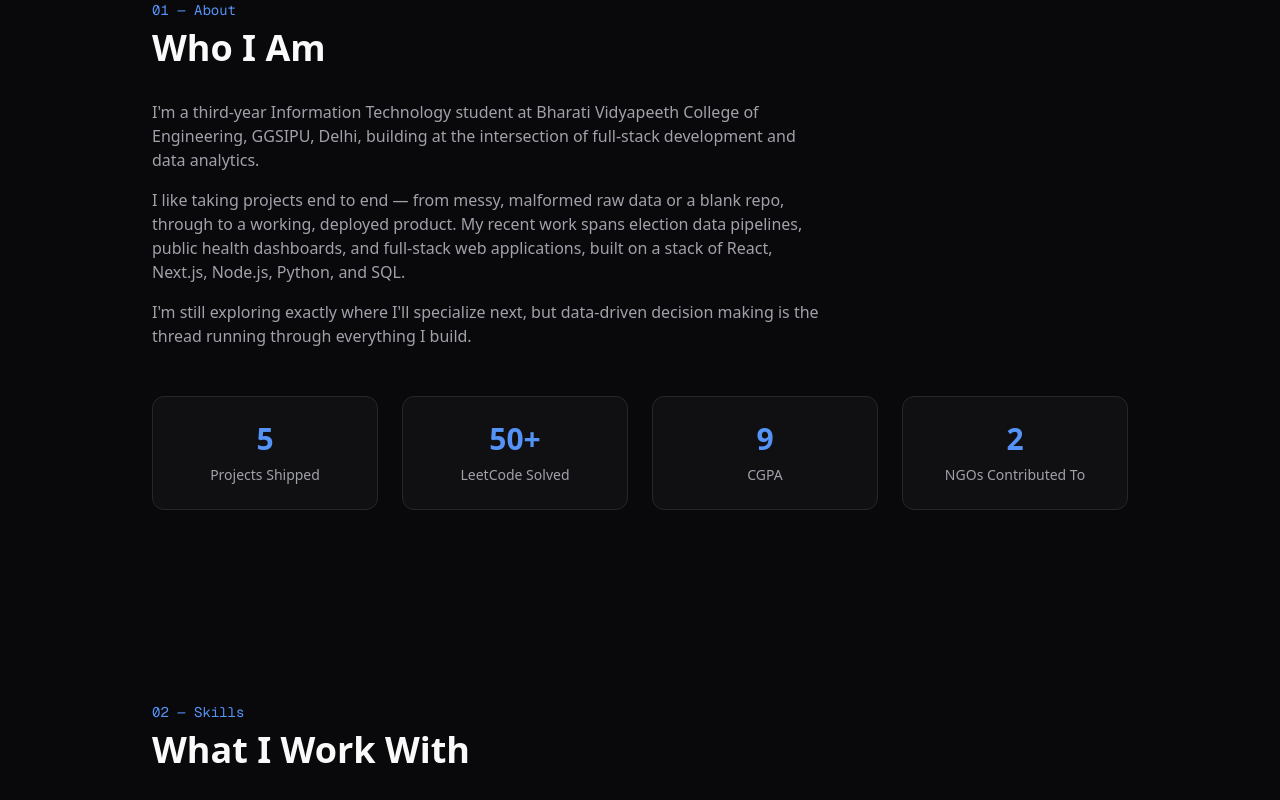
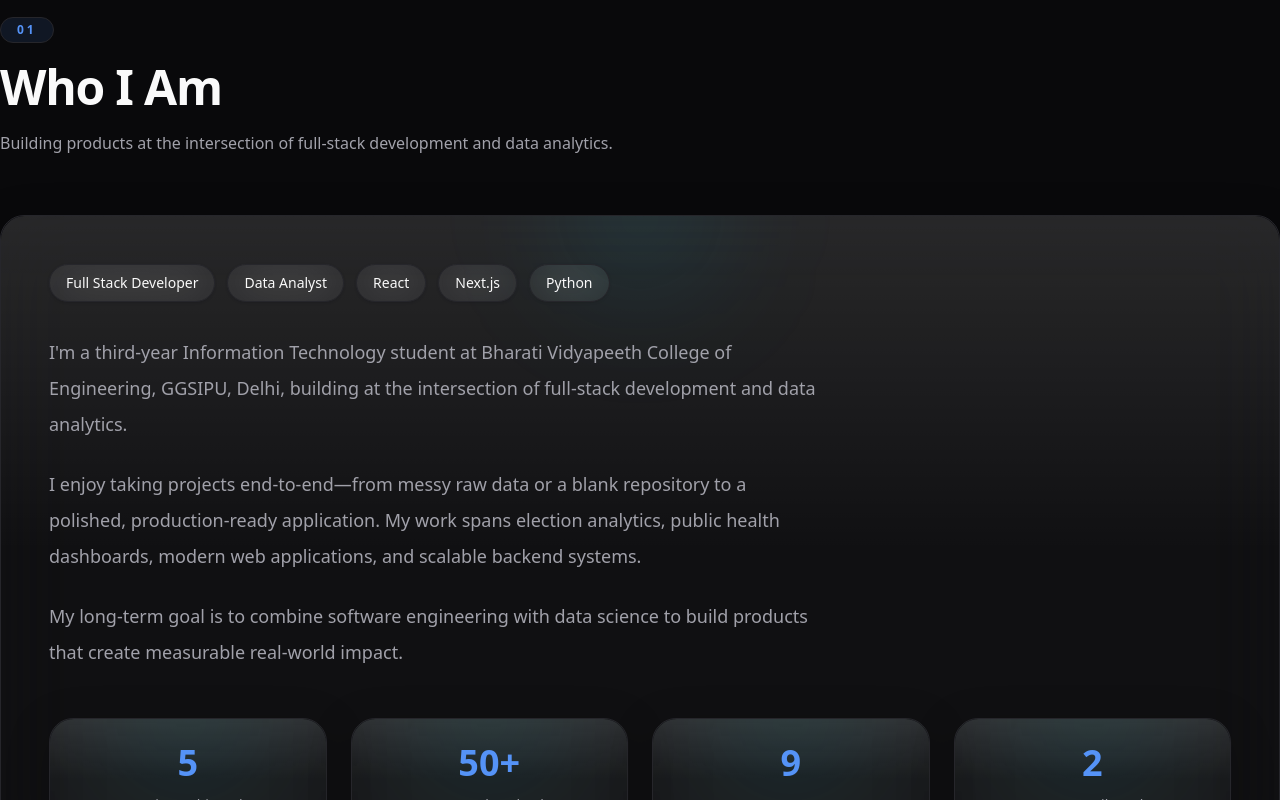
Before and after one commit to varunwalia120/portfolio, a Next.js app: page / in a window 1280 px wide. Shown: the part 960-1760 px from the top of the page. Built offline with nearby package versions, Linux system fonts and the light colour scheme; no server answers.

Commit message:
feat(about): redesign section using glass design system

```diff
--- a/src/components/sections/About.tsx
+++ b/src/components/sections/About.tsx
@@ -2,6 +2,9 @@
 
 import { motion } from "framer-motion";
 import { AnimatedCounter } from "@/components/ui/AnimatedCounter";
+import { GlassCard } from "@/components/ui/GlassCard";
+import { GlassBadge } from "@/components/ui/GlassBadge";
+import { SectionTitle } from "@/components/ui/SectionTitle";
 
 const stats = [
   { label: "Projects Shipped", value: 5, suffix: "" },
@@ -12,69 +15,76 @@ const stats = [
 
 export function About() {
   return (
-    <section id="about" className="mx-auto max-w-5xl px-6 py-24">
-      <motion.p
-        initial={{ opacity: 0, y: 20 }}
+    <section
+      id="about"
+      className="section-container py-28"
+    >
+      <SectionTitle
+        number="01"
+        title="Who I Am"
+        subtitle="Building products at the intersection of full-stack development and data analytics."
+      />
+
+      <motion.div
+        initial={{ opacity: 0, y: 35 }}
         whileInView={{ opacity: 1, y: 0 }}
         viewport={{ once: true }}
-        className="mb-2 font-mono text-sm text-accent"
+        transition={{ duration: 0.6 }}
       >
-        01 — About
-      </motion.p>
-      <motion.h2
-        initial={{ opacity: 0, y: 20 }}
-        whileInView={{ opacity: 1, y: 0 }}
-        viewport={{ once: true, }}
-        transition={{ delay: 0.1 }}
-        className="mb-8 text-3xl font-bold sm:text-4xl"
-      >
-        Who I Am
-      </motion.h2>
+        <GlassCard className="p-8 md:p-12">
+          <div className="mb-8 flex flex-wrap gap-3">
+            <GlassBadge>Full Stack Developer</GlassBadge>
 
-      <motion.div
-        initial={{ opacity: 0, y: 20 }}
-        whileInView={{ opacity: 1, y: 0 }}
-        viewport={{ once: true }}
-        transition={{ delay: 0.2 }}
-        className="max-w-2xl space-y-4 text-muted-foreground"
-      >
-        <p>
-          I&apos;m a third-year Information Technology student at Bharati
-          Vidyapeeth College of Engineering, GGSIPU, Delhi, building at the
-          intersection of full-stack development and data analytics.
-        </p>
-        <p>
-          I like taking projects end to end — from messy, malformed raw data
-          or a blank repo, through to a working, deployed product. My recent
-          work spans election data pipelines, public health dashboards, and
-          full-stack web applications, built on a stack of React, Next.js,
-          Node.js, Python, and SQL.
-        </p>
-        <p>
-          I&apos;m still exploring exactly where I&apos;ll specialize next,
-          but data-driven decision making is the thread running through
-          everything I build.
-        </p>
-      </motion.div>
+            <GlassBadge>Data Analyst</GlassBadge>
 
-      <motion.div
-        initial={{ opacity: 0, y: 20 }}
-        whileInView={{ opacity: 1, y: 0 }}
-        viewport={{ once: true }}
-        transition={{ delay: 0.3 }}
-        className="mt-12 grid grid-cols-2 gap-6 sm:grid-cols-4"
-      >
-        {stats.map((stat) => (
-          <div
-            key={stat.label}
-            className="rounded-lg border border-border bg-card p-6 text-center"
-          >
-            <div className="text-3xl font-bold text-accent">
-              <AnimatedCounter value={stat.value} suffix={stat.suffix} />
-            </div>
-            <p className="mt-2 text-sm text-muted-foreground">{stat.label}</p>
+            <GlassBadge>React</GlassBadge>
+
+            <GlassBadge>Next.js</GlassBadge>
+
+            <GlassBadge>Python</GlassBadge>
           </div>
-        ))}
+
+          <div className="max-w-3xl space-y-6 text-lg leading-9 text-muted-foreground">
+            <p>
+              I'm a third-year Information Technology student at Bharati
+              Vidyapeeth College of Engineering, GGSIPU, Delhi, building at
+              the intersection of full-stack development and data analytics.
+            </p>
+
+            <p>
+              I enjoy taking projects end-to-end—from messy raw data or a
+              blank repository to a polished, production-ready application.
+              My work spans election analytics, public health dashboards,
+              modern web applications, and scalable backend systems.
+            </p>
+
+            <p>
+              My long-term goal is to combine software engineering with data
+              science to build products that create measurable real-world
+              impact.
+            </p>
+          </div>
+
+          <div className="mt-12 grid gap-6 sm:grid-cols-2 lg:grid-cols-4">
+            {stats.map((stat) => (
+              <GlassCard
+                key={stat.label}
+                className="p-6 text-center"
+              >
+                <div className="text-4xl font-bold text-accent">
+                  <AnimatedCounter
+                    value={stat.value}
+                    suffix={stat.suffix}
+                  />
+                </div>
+
+                <p className="mt-3 text-sm text-muted-foreground">
+                  {stat.label}
+                </p>
+              </GlassCard>
+            ))}
+          </div>
+        </GlassCard>
       </motion.div>
     </section>
   );
```
